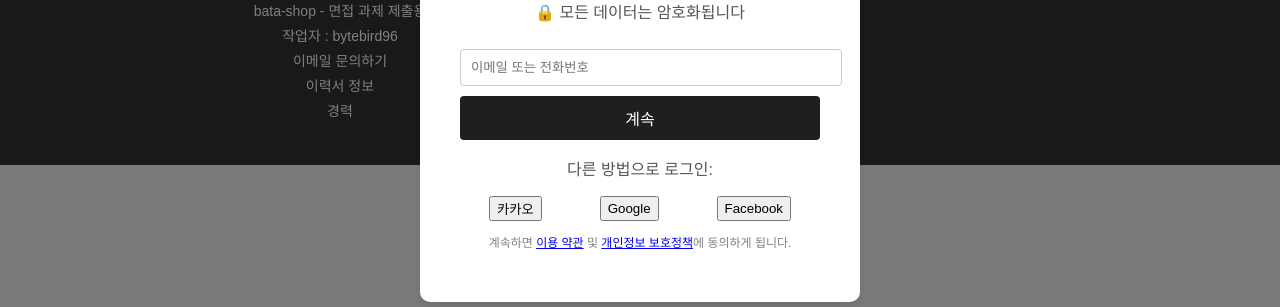
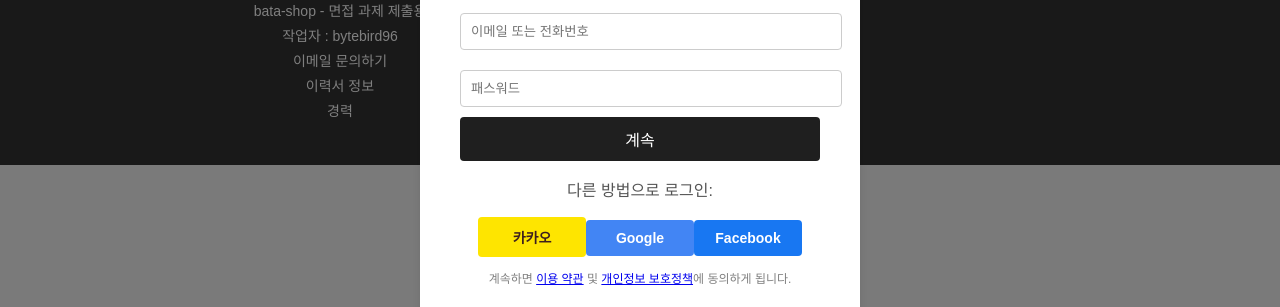
Before and after one commit to bytebird96/bata-shop-frontend, a React (Create React App) app: page / in a window 1280 px wide. Both pictures are taken after a click on the button "로그인/회원가입". Shown: the part 307-614 px from the top of the page. Built offline with nearby package versions, Linux system fonts and the light colour scheme; no server answers.

Commit message:
로그인 폼 변경

```diff
--- a/src/components/Login/LoginForm.css
+++ b/src/components/Login/LoginForm.css
@@ -22,11 +22,53 @@
     cursor: pointer;
 }
 
-.login-options {
-    display: flex;
-    justify-content: space-around;
-    margin-top: 10px;
+.login-options button {
+    width: 30%;
+    padding: 10px;
+    border: none;
+    border-radius: 4px;
+    font-size: 14px;
+    font-weight: bold;
+    cursor: pointer;
+    color: white;
+    transition: transform 0.2s ease, background-color 0.2s ease;
 }
+
+.login-options button:hover {
+    transform: scale(1.05); /* 버튼 크기 확대 효과 */
+}
+
+.login-options button:active {
+    transform: scale(0.95); /* 클릭 시 축소 효과 */
+}
+
+.login-options button:nth-child(1) {
+    background-color: #FEE500; /* 카카오 옐로우 */
+    color: #3C1E1E;
+}
+
+.login-options button:nth-child(1):hover {
+    background-color: #FFD700; /* 더 밝은 카카오 색상 */
+}
+
+.login-options button:nth-child(2) {
+    background-color: #4285F4; /* 구글 블루 */
+    color: white;
+}
+
+.login-options button:nth-child(2):hover {
+    background-color: #357AE8; /* 더 어두운 구글 블루 */
+}
+
+.login-options button:nth-child(3) {
+    background-color: #1877F2; /* 페이스북 블루 */
+    color: white;
+}
+
+.login-options button:nth-child(3):hover {
+    background-color: #145DBF; /* 더 어두운 페이스북 블루 */
+}
+
 
 .login-footer {
     font-size: 12px;
--- a/src/components/Login/LoginForm.js
+++ b/src/components/Login/LoginForm.js
@@ -1,13 +1,46 @@
-import React from 'react';
+import React, { useState, useEffect, useRef } from 'react';
+import axios from "axios";
 import './LoginForm.css';
 
 function LoginForm() {
+    const [loginId, setLoginId] = useState(''); // loginId 상태 관리
+    const [password, setPassword] = useState(''); // loginId 상태 관리
+    const inputRef = useRef(null); // input 요소에 대한 참조 생성
+
+    const handleLogin = () => {
+        if (!loginId.trim() || !password.trim()) {
+            inputRef.current.focus(); // loginId가 비어 있으면 포커스 이동
+        } else {
+            console.log('로그인 시도:', loginId);
+            //axios.post('/login', inputRef);
+
+
+        }
+    };
+
     return (
         <div className="login-form">
             <h2>로그인/회원가입</h2>
             <p>🔒 모든 데이터는 암호화됩니다</p>
-            <input type="text" placeholder="이메일 또는 전화번호" className="login-input" />
-            <button className="login-button">계속</button>
+            <input
+                type="text"
+                placeholder="이메일 또는 전화번호"
+                className="login-input"
+                id="loginId"
+                ref={inputRef} // input 요소와 ref 연결
+                value={loginId}
+                onChange={(e) => setLoginId(e.target.value)} // 상태 업데이트
+            />
+            <input
+                type="text"
+                placeholder="패스워드"
+                className="login-input"
+                id="password"
+                ref={inputRef} // input 요소와 ref 연결
+                value={password}
+                onChange={(e) => setPassword(e.target.value)} // 상태 업데이트
+            />
+            <button className="login-button" onClick={handleLogin}>계속</button>
             <p>다른 방법으로 로그인:</p>
             <div className="login-options">
                 <button>카카오</button>
```
